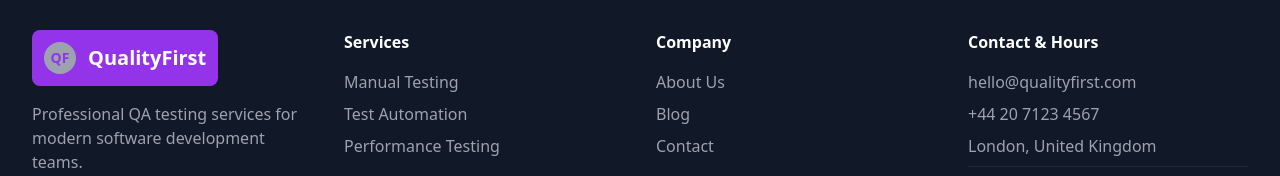
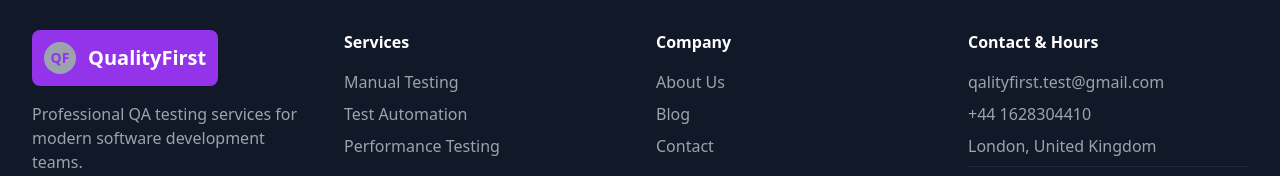
Before and after one commit to younes478/qualityfirst-website, a React (Create React App) app: page / in a window 1280 px wide. Shown: the part 4697-4873 px from the top of the page. Built offline with nearby package versions, Linux system fonts and the light colour scheme.

Commit message:
Initial QualityFirst website enhancement

```diff
--- a/src/App.js
+++ b/src/App.js
@@ -599,8 +599,8 @@ const QualityFirstWebsite = () => {
             <div>
               <h4 className="font-semibold mb-4 text-sm sm:text-base">Contact & Hours</h4>
               <div className="text-gray-400 space-y-2 text-sm sm:text-base">
-                <p className="break-all">hello@qualityfirst.com</p>
-                <p>+44 20 7123 4567</p>
+                <p className="break-all">qalityfirst.test@gmail.com</p>
+                <p>+44 1628304410</p>
                 <p>London, United Kingdom</p>
                 <div className="mt-3 pt-2 border-t border-gray-800">
                   <p className="text-purple-400 font-medium">Evening Hours:</p>
```
